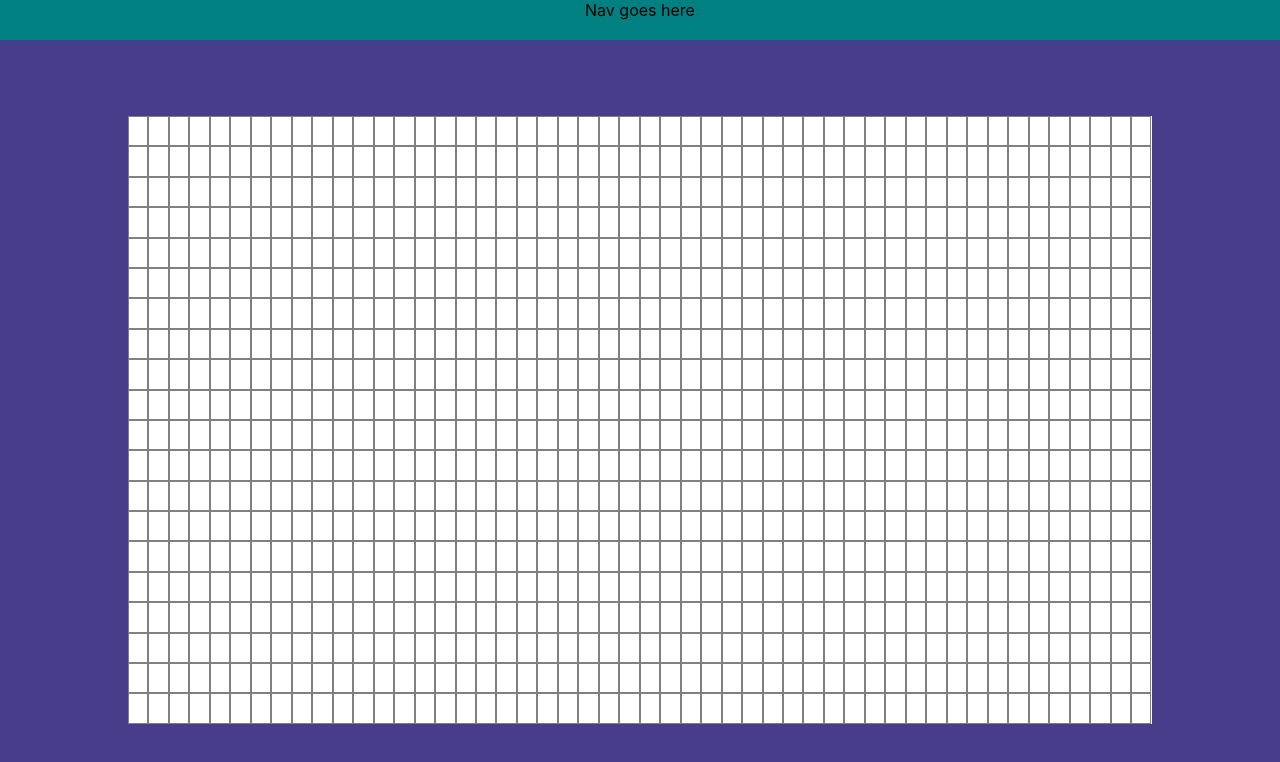
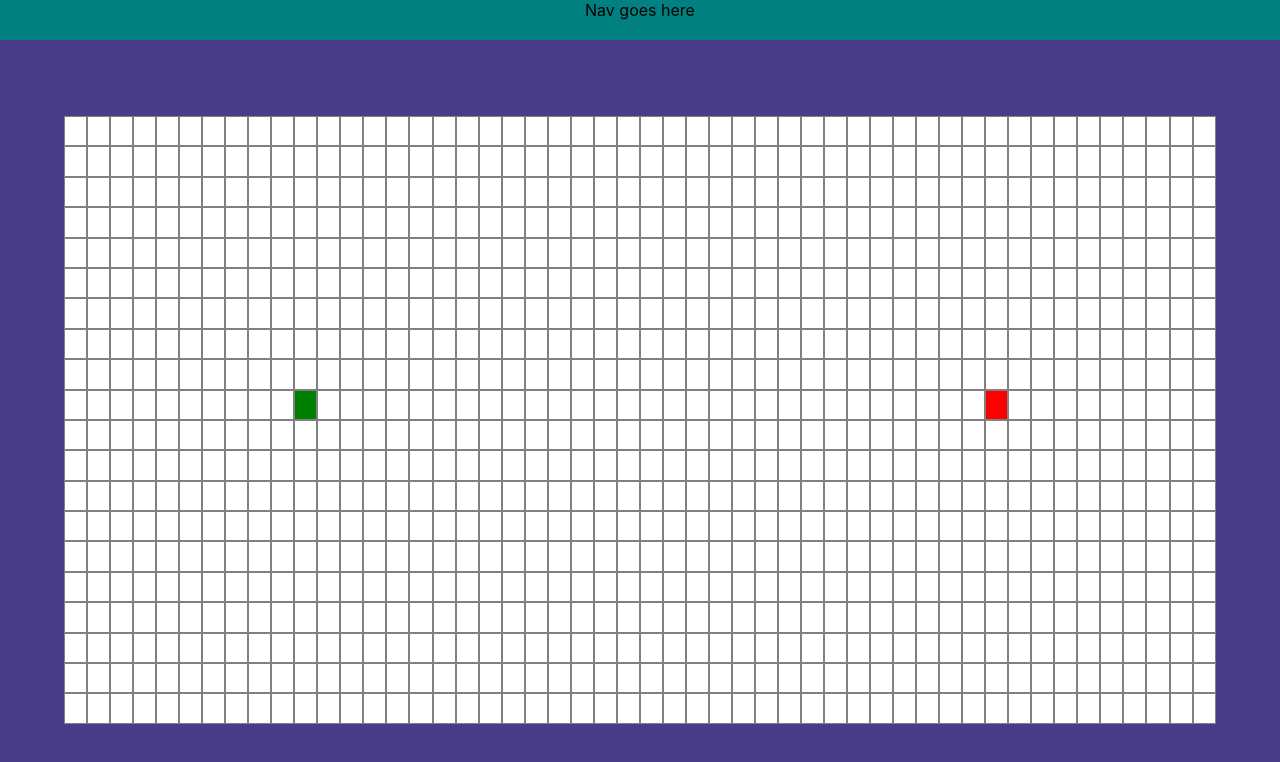
Before and after one commit to BrankoKrstic/pathfinder, a React (Create React App) app: page / in a window 1280 px wide. Shown: the top 762 px of the page. Built offline with nearby package versions, Linux system fonts and the light colour scheme.

Commit message:
Add node styling logic

```diff
--- a/src/components/Node/Node.css
+++ b/src/components/Node/Node.css
@@ -6,3 +6,76 @@
 	box-sizing: border-box;
 	margin: 0;
 }
+
+.Node-end {
+	background-color: red;
+}
+
+.Node-start {
+	background-color: green;
+}
+
+.Node-visited {
+	animation-name: visitedAnimation;
+	animation-duration: 1.5s;
+	animation-timing-function: ease-out;
+	animation-delay: 0;
+	animation-direction: alternate;
+	animation-iteration-count: 1;
+	animation-fill-mode: forwards;
+	animation-play-state: running;
+}
+
+@keyframes visitedAnimation {
+	0% {
+		transform: scale(0.3);
+		background-color: rgba(0, 0, 66, 0.75);
+		border-radius: 100%;
+	}
+
+	50% {
+		background-color: rgba(17, 104, 217, 0.75);
+	}
+
+	75% {
+		transform: scale(1.2);
+		background-color: rgba(0, 217, 159, 0.75);
+	}
+
+	100% {
+		transform: scale(1);
+		background-color: rgba(0, 190, 218, 0.75);
+	}
+}
+
+.Node-wall {
+	background-color: rgb(12, 53, 71);
+}
+
+.Node-shortest-path {
+	animation-name: shortestPath;
+	animation-duration: 1.5s;
+	animation-timing-function: ease-out;
+	animation-delay: 0;
+	animation-direction: alternate;
+	animation-iteration-count: 1;
+	animation-fill-mode: forwards;
+	animation-play-state: running;
+}
+
+@keyframes shortestPath {
+	0% {
+		transform: scale(0.6);
+		background-color: rgb(255, 254, 106);
+	}
+
+	50% {
+		transform: scale(1.2);
+		background-color: rgb(255, 254, 106);
+	}
+
+	100% {
+		transform: scale(1);
+		background-color: rgb(255, 254, 106);
+	}
+}
--- a/src/components/Node/Node.js
+++ b/src/components/Node/Node.js
@@ -1,5 +1,9 @@
 import "./Node.css";
 
-export default function Node() {
-	return <div className="Node"></div>;
+export default function Node(props) {
+	const { start, end, visited, wall, final } = props;
+	const classes = `Node ${start && "Node-start"} ${end && "Node-end"} ${
+		wall && "Node-wall"
+	} ${visited && "Node-visited"} ${final && "Node-shortest-path"}`;
+	return <div className={classes}></div>;
 }
--- a/src/components/Pathfinder/Pathfinder.css
+++ b/src/components/Pathfinder/Pathfinder.css
@@ -21,7 +21,7 @@
 }
 
 .Pathfinder-grid {
-	width: 80%;
+	width: 90%;
 	height: 80%;
 	background-color: white;
 	display: flex;
--- a/src/components/Pathfinder/Pathfinder.js
+++ b/src/components/Pathfinder/Pathfinder.js
@@ -7,7 +7,13 @@ const NUM_ROWS = 20;
 const NUM_COLS = 50;
 
 export default function Pathfinder() {
-	const [gridState, setGridState] = useState({ graph: null });
+	const [gridState, setGridState] = useState({
+		graph: null,
+		startNode: 460,
+		endNode: 490,
+		visitedNodes: [],
+		shortestPath: [],
+	});
 	useEffect(() => {
 		const newGraph = new WeightedGraph();
 		for (let i = 0; i < NUM_ROWS * NUM_COLS; i++) {
@@ -19,13 +25,19 @@ export default function Pathfinder() {
 				newGraph.addEdge(String(i), String(i - NUM_COLS), 1);
 			}
 		}
-		setGridState({ graph: newGraph });
-		console.log(gridState.graph);
+		setGridState({ ...gridState, graph: newGraph });
 	}, []);
 	const nodes =
 		gridState.graph &&
 		Object.entries(gridState.graph.adjacencyList).map((el, i) => (
-			<Node key={i} location={i} />
+			<Node
+				key={i}
+				location={i}
+				start={i === gridState.startNode}
+				end={i === gridState.endNode}
+				visited={gridState.visitedNodes.includes(String(i))}
+				final={gridState.shortestPath.includes(String(i))}
+			/>
 		));
 	return (
 		<div className="Pathfinder">
```
